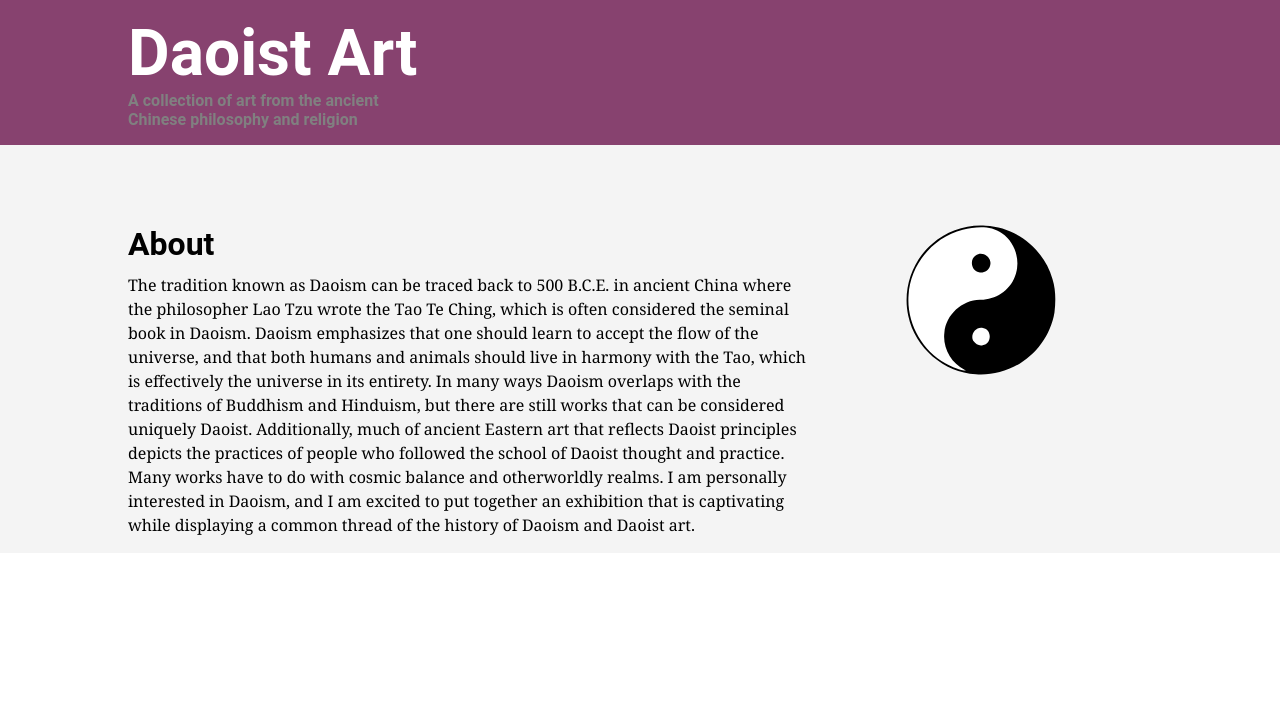
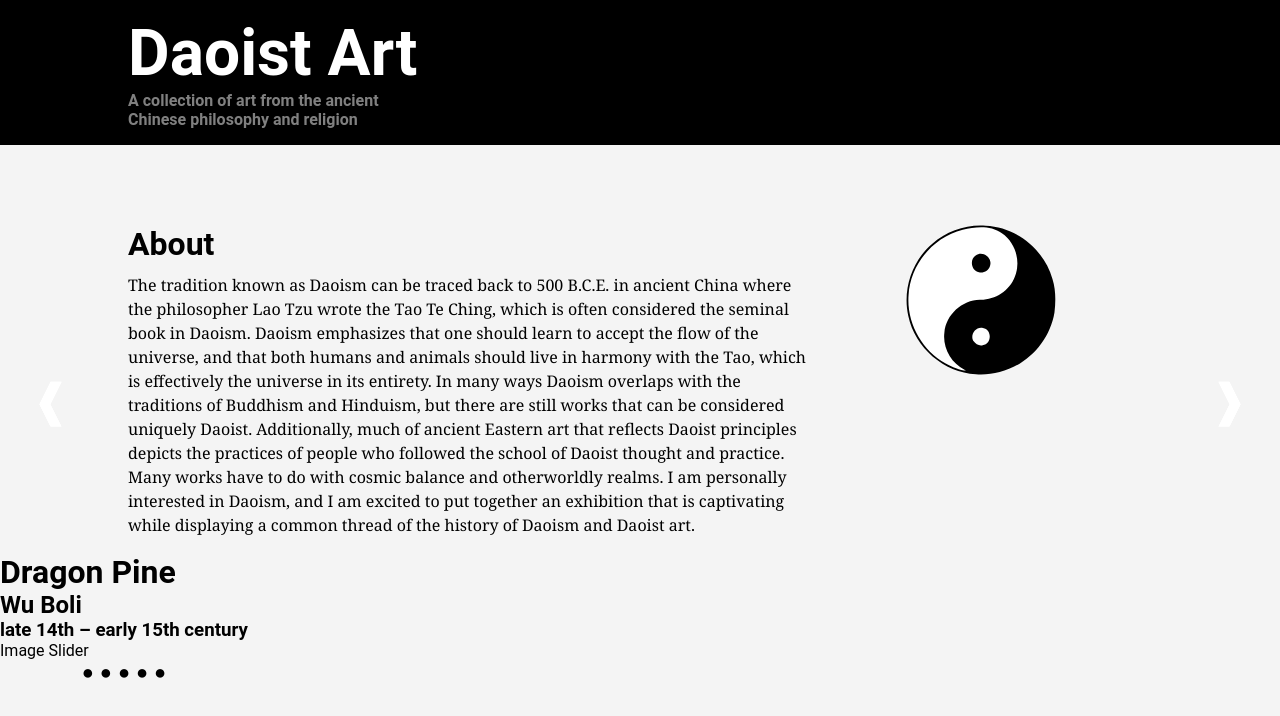
Before and after one commit to WhimsicalWill/DaoistArt, a React (Create React App) app: page / in a window 1280 px wide. Shown: the top 716 px of the page. Built offline with nearby package versions, Linux system fonts and the light colour scheme.

Commit message:
Add different sections and create section object

```diff
--- a/src/App.jsx
+++ b/src/App.jsx
@@ -1,31 +1,23 @@
 import "./App.scss"
-import ImageSlider from "./components/ImageSlider/ImageSlider";
 import Intro from "./components/Intro/Intro.jsx"
 import Description from "./components/Description/Description.jsx";
 import Section from "./components/Section/Section.jsx"
 
 const App = () => {
-  const slides = [
-    { url: "http://localhost:3000/DaoistArt/dragon_pine1.jpg", title: "beach" },
-    { url: "http://localhost:3000/DaoistArt/dragon_pine2.jpg", title: "boat" },
-    { url: "http://localhost:3000/DaoistArt/dragon_pine3.jpg", title: "forest" },
-    { url: "http://localhost:3000/DaoistArt/dragon_pine4.jpg", title: "city" },
-    { url: "http://localhost:3000/DaoistArt/dragon_pine5.jpg", title: "italy" },
-  ];
-  const containerStyles = {
-    width: "500px",
-    height: "280px",
-    margin: "0 auto",
-    borderStyle: "dashed",
-  };
   const content1 = {
-    bio: "test",
+    title: "Dragon Pine",
+    artist: "Wu Boli",
+    date: "late 14th – early 15th century"
   }
   const content2 = {
-    bio: "test",
+    title: "Dragon Pine",
+    artist: "Wu Boli",
+    date: "late 14th – early 15th century"
   }
   const content3 = {
-    bio: "test",
+    title: "Dragon Pine",
+    artist: "Wu Boli",
+    date: "late 14th – early 15th century"
   }
   const images1 = {
     data: "TODO",
@@ -39,17 +31,18 @@ const App = () => {
 
   return (
     <div className="app">
-      <Intro />
+      <Intro className="test" />
       <Description />
-      {/* <Section images={images1} content={content1} />
-      <Section images={images2} content={content2} />
-      <Section images={images3} content={content3} /> */}
-      {/* <div style={containerStyles}>
-        <p>Image Slider</p>
-        <ImageSlider slides={slides} />
-      </div> */}
+      <Section className="section" images={images1} content={content1} />
+      <Section className="section" images={images2} content={content2} />
+      <Section className="section" images={images3} content={content3} />
     </div>
   );
 };
 
+/* <div style={containerStyles}>
+        <p>Image Slider</p>
+        <ImageSlider slides={slides} />
+*/
+
 export default App;
--- a/src/App.scss
+++ b/src/App.scss
@@ -0,0 +1,14 @@
+.app {
+    height: 100vh; // somehow needed for scroll snapping
+    scroll-snap-type: y mandatory;
+    scroll-behavior: smooth;
+    scrollbar-width: none; // for firefox
+
+    &::-webkit-scrollbar {
+        display: none;
+    }
+
+    > *{
+        scroll-snap-align: start;
+    }
+}
--- a/src/components/ImageSlider/ImageSlider.jsx
+++ b/src/components/ImageSlider/ImageSlider.jsx
@@ -16,6 +16,9 @@ const ImageSlider = ({ slides }) => {
   const goToSlide = (slideIndex) => {
     setCurrentIndex(slideIndex);
   };
+  const slideStylesWidthBackground = {
+    backgroundImage: `url(${slides[currentIndex].url})`,
+  };
 
   return (
     <div className="sliderStyle">
@@ -27,9 +30,10 @@ const ImageSlider = ({ slides }) => {
           ❱
         </div>
       </div>
-      <div className="slideStylesWidthBackground">
+      {/* <div className="slideStylesWidthBackground">
         <img src={slides[currentIndex].url} alt="" />
-      </div>
+      </div> */}
+      <div className="slideStyles" style={slideStylesWidthBackground}></div>
       <div className="dotsContainerStyles">
         {slides.map((slide, slideIndex) => (
           <div
--- a/src/components/Intro/Intro.scss
+++ b/src/components/Intro/Intro.scss
@@ -1,6 +1,6 @@
 .intro-container {
     width: 100%;
-    background-color: #87426f;
+    background-color: black; //#87426f;
 }
 
 .intro-inner-container {
--- a/src/components/Section/Section.jsx
+++ b/src/components/Section/Section.jsx
@@ -1,10 +1,30 @@
 import './Section.scss'
+import ImageSlider from "../ImageSlider/ImageSlider.jsx";
+
+ const slides = [
+    { url: "http://localhost:3000/DaoistArt/image-1.jpg", title: "beach" },
+    { url: "http://localhost:3000/DaoistArt/image_2.jpg", title: "boat" },
+    { url: "http://localhost:3000/DaoistArt/image_3.jpg", title: "forest" },
+    { url: "http://localhost:3000/DaoistArt/image_4.jpg", title: "city" },
+    { url: "http://localhost:3000/DaoistArt/image_5.jpg", title: "italy" },
+];
 
 const Section = ({images, content}) => {
     return  <div className="section-container">
                 <div className="section-inner-container">
                     <div className="section-content">
-                        <p>{content}</p>
+                        <div className="flex-1">
+                            <h1>{content.title}</h1>
+                            <h2>{content.artist}</h2>
+                            <h3>{content.date}</h3>
+                            <p>{content.bio}</p>
+                        </div>
+                        <div className="flex-2">
+                            <div className="slider-container">
+                                <p>Image Slider</p>
+                                <ImageSlider slides={slides} />
+                            </div>
+                        </div>
                     </div>
                 </div>
             </div>
--- a/src/components/Section/Section.scss
+++ b/src/components/Section/Section.scss
@@ -0,0 +1,24 @@
+.section-container {
+    height: 100vh;
+    width: 100vw;
+    background-color: #f4f4f4;
+    display: flex;
+    flex-direction: row;
+
+
+    .flex-1 {
+        flex: 1;
+        color: black;
+    }
+
+    .flex-2 {
+        flex: 1;
+        color: black;
+
+        .slider-container {
+            width: "500px";
+            height: "280px";
+            margin: "0 auto";
+        }
+    }
+}
```
